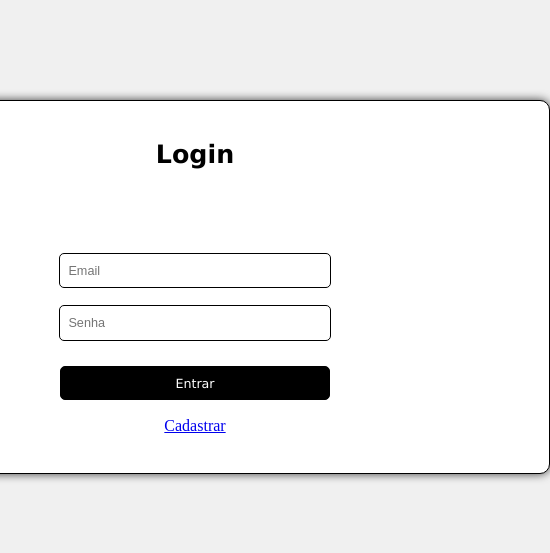
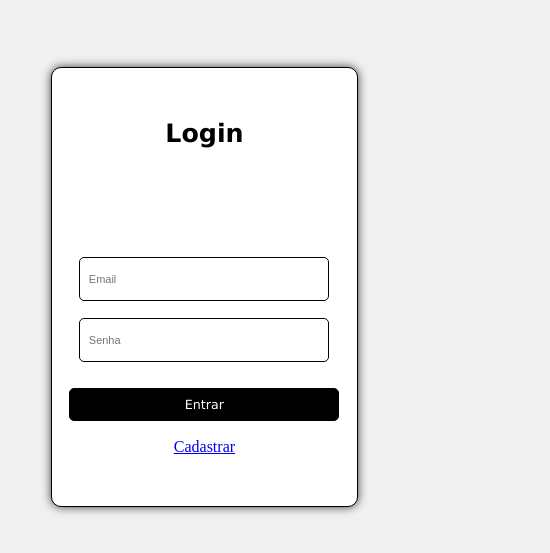
Before and after one commit to ClaudioMoraiis/ControleFinanceiroFront, a React (Vite) app: page / in a window 390 px wide. Shown: the part 135-688 px from the top of the page, 550 px wide, since content can reach past the window. Built offline with nearby package versions, Linux system fonts and the light colour scheme.

Commit message:
ajustes front

```diff
--- a/src/Cadastros/CadastroUsuario.css
+++ b/src/Cadastros/CadastroUsuario.css
@@ -67,4 +67,17 @@ body {
 
 #btnEntrar:hover {
     background-color: #333333;
+
 }
+
+
+
+
+@media screen and (max-width: 768px) {
+    .cadastro-usuario {
+        width: 90vh;
+        height: auto;
+        padding: 2vh;
+    }
+
+}
--- a/src/Login/Login.css
+++ b/src/Login/Login.css
@@ -1,11 +1,19 @@
 body {
+    min-height: 500px;
+    height: 100vh;
     display: flex;
     justify-content: center;
     align-items: center;
+    background-color: #f0f0f0;
+    margin: 0;
+}
+
+html, body {
+    min-height: 600px;
     height: 100vh;
-    margin: 0;
-    background-color: #f0f0f0;
 }
+
+
 
 .login {
     width: 80vh;
@@ -53,18 +61,147 @@ body {
 }
 
   #btnEntrar {
-    width: 32vh;
-    height: 4vh;
+      width: 100%;
+      max-width: 300px;
+      height: 40px;
       border-radius: 5px;
       border: 1px solid black;
-    font-size: 1.5vh;
+      font-size: 16px;
       background-color: #000000;
       color: #ffffff;
       font-family: Verdana, Geneva, Tahoma, sans-serif;
-    margin-top: 1vh;
+      margin-top: 10px;
       cursor: pointer;
   }
 
-#btnEntrar:hover {
-    background-color: #333333;
+
+
+@media screen and (min-width: 10px) and (max-width: 768px) {
+    .login {
+        width: 100%;
+        padding: 1vh;
+        height: 50vh;
     }
+
+    .campo-login{
+        width: 80%;
+        height: 5vh;
+        display: flex;
+        align-items: center;
+        justify-content: center;
+        flex-direction: column;
+        gap: 2vh;
+        font-size: 1.3vh;
+    }
+
+    #btnEntrar{
+        width: 100%;
+        max-width: 300px;
+        height: 40px;
+        border-radius: 5px;
+        border: 1px solid black;
+        font-size: 16px;
+        background-color: white;
+        color: #ffffff;
+        font-family: Verdana, Geneva, Tahoma, sans-serif;
+        margin-top: 10px;
+        cursor: pointer;
+    }
+
+}
+
+@media screen and (min-width: 768px) and (max-width: 1024px) {
+    .login {
+        width: 50vw;
+        padding: 1vh;
+        height: 50vh;
+    }
+
+    .campo-login{
+        width: 70%;
+        height: 5vh;
+        display: flex;
+        align-items: center;
+        justify-content: center;
+        flex-direction: column;
+        gap: 2vh;
+    }
+
+    #btnEntrar{
+        width: 100%;
+        width: 100vw;
+        height: 40px;
+        border-radius: 5px;
+        border: 1px solid black;
+        font-size: 16px;
+        background-color: white;
+        color: #ffffff;
+        font-family: Verdana, Geneva, Tahoma, sans-serif;
+        margin-top: 10px;
+        cursor: pointer;
+    }
+}
+
+@media screen and (min-width: 1025px) and (max-width: 1440px) {
+    .login {
+        width: 50vw;
+        padding: 1vh;
+        height: 50vh;
+    }
+
+    .campo-login{
+        width: 50%;
+        height: 5vh;
+        display: flex;
+        align-items: center;
+        justify-content: center;
+        flex-direction: column;
+        gap: 2vh;
+    }
+
+    #btnEntrar{
+        width: 100%;
+        width: 100vw;
+        height: 40px;
+        border-radius: 5px;
+        border: 1px solid black;
+        font-size: 16px;
+        background-color: white;
+        color: #ffffff;
+        font-family: Verdana, Geneva, Tahoma, sans-serif;
+        margin-top: 10px;
+        cursor: pointer;
+    }
+}
+
+@media screen and (min-width: 1441px) and (max-width: 76008px) {
+    .login {
+        width: 30w;
+        padding: 1vh;
+        height: 50vh;
+    }
+
+    .campo-login{
+        width: 50%;
+        height: 5vh;
+        display: flex;
+        align-items: center;
+        justify-content: center;
+        flex-direction: column;
+        gap: 2vh;
+    }
+
+        #btnEntrar{
+        width: 100%;
+        width: 100vw;
+        height: 40px;
+        border-radius: 5px;
+        border: 1px solid black;
+        font-size: 16px;
+        background-color: white;
+        color: #ffffff;
+        font-family: Verdana, Geneva, Tahoma, sans-serif;
+        margin-top: 10px;
+        cursor: pointer;
+    }
+}
--- a/src/Login/Login.jsx
+++ b/src/Login/Login.jsx
@@ -3,10 +3,83 @@ import { useNavigate } from "react-router-dom";
 import './Login.css'
 
 export default function Login() {
+    const [email, setEmail] = useState('');
+    const [senha, setSenha] = useState('');
+    const [loading, setLoading] = useState(false);
+    const [error, setError] = useState('');
+    const [success, setSuccess] = useState(false);
+
+
     const navigate = useNavigate();
     const cadUsuario = () => {
         navigate("/CadastroUsuario");
     }
+
+    const validateFields = () => {
+        if (!email.trim() || !senha.trim()) {
+            setError('Todos os campos são obrigatórios');
+            return false;
+        }
+        return true;
+    };
+
+    const handleLogin = (event) => {
+        event.preventDefault();
+        setError('');
+        setSuccess(false);
+
+        if (!validateFields()) {
+            setLoading(false);
+            return false;
+        }
+        console.log("Clicou no botão");
+
+        setLoading(true);
+        fetch("http://localhost:8080/usuario/login", {
+            method: 'POST',
+            headers: {
+                'Content-Type': 'application/json'
+            },
+            body: JSON.stringify({
+                email: email,
+                senha: senha
+            })
+        })
+            .then((response) => {
+                console.log("Status da resposta:", response.status);
+                console.log("Resposta completa:", response);
+
+                if (!response.ok) {
+                    return response.text().then(text => {
+                        throw new Error(`Erro na requisição: ${response.status} - ${text}`);
+                    });
+                }
+
+                const contentType = response.headers.get('content-type');
+                if (contentType && contentType.includes('application/json')) {
+                    return response.json();
+                } else {
+                    return response.text();
+                }
+            })
+            .then((data) => {
+                console.log("Dados recebidos:", data);
+                setError(data);
+                setSuccess(true);
+                setLoading(false);
+                return true;
+            })
+            .catch((error) => {
+                console.error('Erro na requisição:', error.message);
+                setError(`Erro na requisição: ${error.message}`);
+                setLoading(false);
+                setSuccess(false);
+                return false;
+            });
+    }
+
+
+    console.log(senha, email);
 
     return (
         <div className="login">
@@ -15,25 +88,30 @@ export default function Login() {
             </div>
 
             <div className="login-corpo">
-                <div className="error-message"></div>
+                {error && <div className="error-message">{error}</div>}
                 <input
                     className="campo-login"
                     type="text"
                     placeholder="Email"
+                    value={email}
+                    onChange={(e) => setEmail(e.target.value)}
                 />
                 <input
                     className="campo-login"
                     type="password"
                     placeholder="Senha"
+                    value={senha}
+                    onChange={(e) => setSenha(e.target.value)}
                 />
                 <button
                     id="btnEntrar"
+                    onClick={handleLogin}
                 >
                     Entrar
                 </button>
                 <a
                     id="Entrar"
-                    onClick={ cadUsuario }
+                    onClick={cadUsuario}
                     href="#">Cadastrar
                 </a>
             </div>
```
Lines whose indentation alone changed are shown as unchanged.
